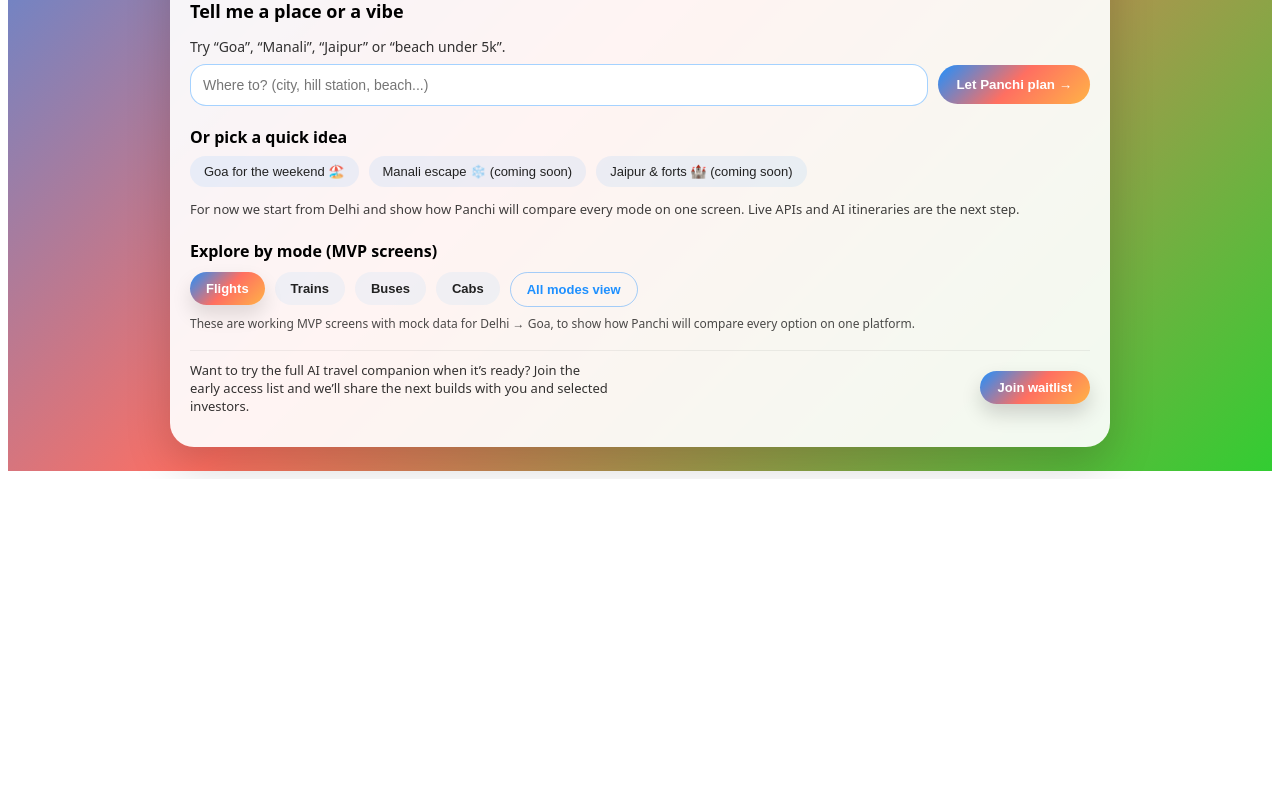
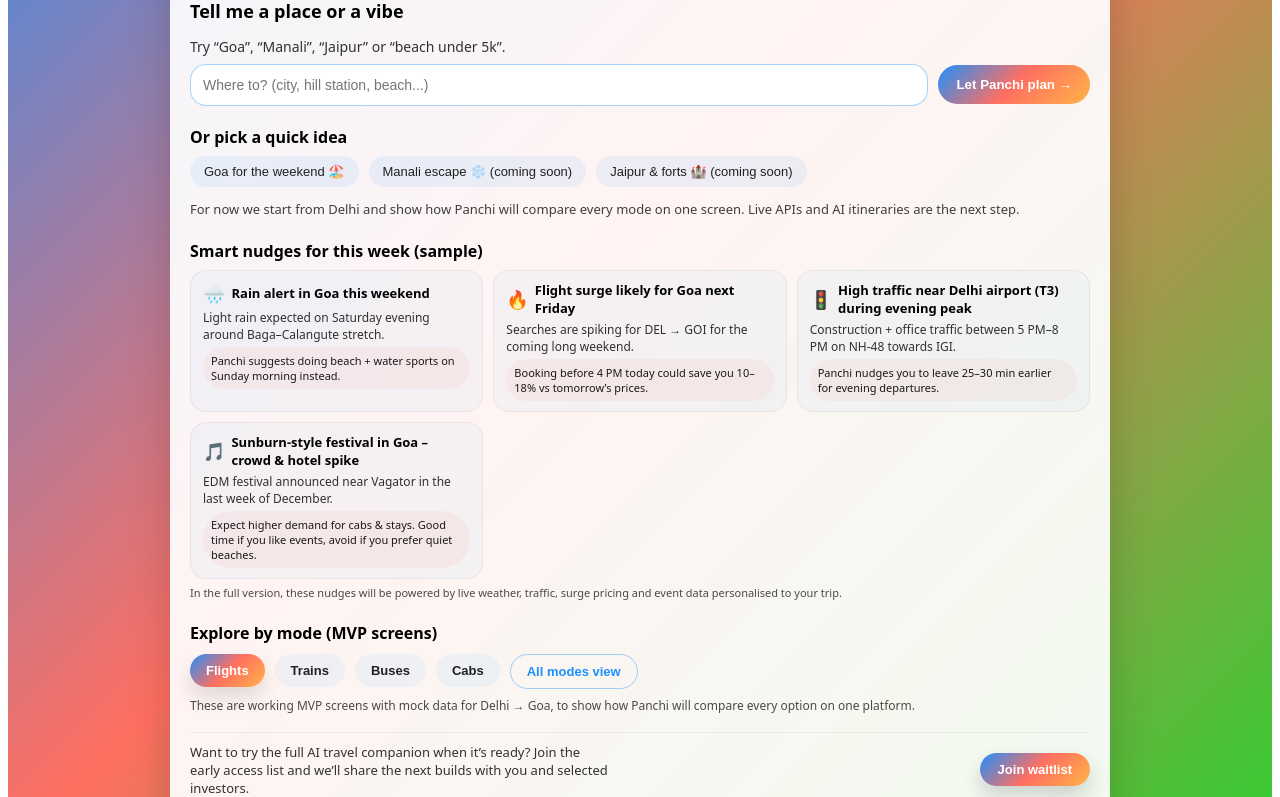
Before and after one commit to anil2941985/panchi-app, a Next.js app: page / in a window 1280 px wide. Shown: the part 417-1214 px from the top of the page. Before the commit the page ends 896 px from the top, so only its background shows below. Built offline with nearby package versions, Linux system fonts and the light colour scheme.

Commit message:
Update index.js

```diff
--- a/pages/index.js
+++ b/pages/index.js
@@ -4,6 +4,9 @@
   const [storedName, setStoredName] = useState("");
   const [nameInput, setNameInput] = useState("");
   const [destinationText, setDestinationText] = useState("");
+  const [nudges, setNudges] = useState([]);
+  const [nudgesLoading, setNudgesLoading] = useState(false);
+  const [nudgesError, setNudgesError] = useState("");
 
   useEffect(() => {
     if (typeof window === "undefined") return;
@@ -13,6 +16,26 @@
       setNameInput(saved);
     }
   }, []);
+
+  useEffect(() => {
+    loadNudges();
+  }, []);
+
+  async function loadNudges() {
+    try {
+      setNudgesLoading(true);
+      setNudgesError("");
+      const res = await fetch("/api/mockNudges");
+      if (!res.ok) throw new Error("Failed to load nudges");
+      const data = await res.json();
+      setNudges(data);
+    } catch (err) {
+      console.error(err);
+      setNudgesError("Could not load nudges right now.");
+    } finally {
+      setNudgesLoading(false);
+    }
+  }
 
   function handleSaveName(e) {
     e.preventDefault();
@@ -26,10 +49,9 @@
 
   function handleFreeTextSearch(e) {
     e.preventDefault();
-    // In future we’ll send this text to the AI planner.
-    // For now we ignore it and show the all-modes AI-style decision screen.
     const text = destinationText.toLowerCase();
     console.log("User asked for:", text);
+    // For now, show the AI-style all-modes decision screen.
     window.location.href = "/all-modes";
   }
 
@@ -223,7 +245,105 @@
           </p>
         </section>
 
-        {/* EXPLORE BY MODE – still there for manual demo */}
+        {/* SMART NUDGES */}
+        <section style={{ marginBottom: 22 }}>
+          <h3 style={{ fontSize: 16, marginBottom: 8 }}>
+            Smart nudges for this week (sample)
+          </h3>
+
+          {nudgesLoading && (
+            <p style={{ fontSize: 13, opacity: 0.75 }}>Loading nudges…</p>
+          )}
+
+          {nudgesError && (
+            <p
+              style={{
+                fontSize: 13,
+                color: "#B00020",
+                background: "#FFF4F4",
+                padding: "8px 10px",
+                borderRadius: 12,
+                marginBottom: 8,
+              }}
+            >
+              {nudgesError}
+            </p>
+          )}
+
+          {!nudgesLoading && nudges.length > 0 && (
+            <div
+              style={{
+                display: "grid",
+                gridTemplateColumns: "repeat(auto-fit, minmax(220px, 1fr))",
+                gap: 10,
+              }}
+            >
+              {nudges.map((nudge) => (
+                <div
+                  key={nudge.id}
+                  style={{
+                    borderRadius: 16,
+                    padding: "10px 12px",
+                    background: "rgba(30,144,255,0.04)",
+                    border: "1px solid rgba(0,0,0,0.06)",
+                  }}
+                >
+                  <div
+                    style={{
+                      display: "flex",
+                      alignItems: "center",
+                      gap: 6,
+                      marginBottom: 4,
+                    }}
+                  >
+                    <span style={{ fontSize: 18 }}>{nudge.icon}</span>
+                    <span
+                      style={{
+                        fontSize: 13,
+                        fontWeight: 600,
+                      }}
+                    >
+                      {nudge.title}
+                    </span>
+                  </div>
+                  <div
+                    style={{
+                      fontSize: 12,
+                      opacity: 0.8,
+                      marginBottom: 4,
+                    }}
+                  >
+                    {nudge.detail}
+                  </div>
+                  <div
+                    style={{
+                      fontSize: 11,
+                      opacity: 0.9,
+                      padding: "6px 8px",
+                      borderRadius: 999,
+                      background: "rgba(255,111,97,0.08)",
+                    }}
+                  >
+                    {nudge.impact}
+                  </div>
+                </div>
+              ))}
+            </div>
+          )}
+
+          <p
+            style={{
+              fontSize: 11,
+              opacity: 0.7,
+              marginTop: 6,
+            }}
+          >
+            In the full version, these nudges will be powered by live weather,
+            traffic, surge pricing and event data personalised to your trip.
+          </p>
+        </section>
+
+        {/* EXPLORE BY MODE – stitches all pages */}
         <section style={{ marginBottom: 18 }}>
           <h3 style={{ fontSize: "16px", marginBottom: "10px" }}>
             Explore by mode (MVP screens)
```
